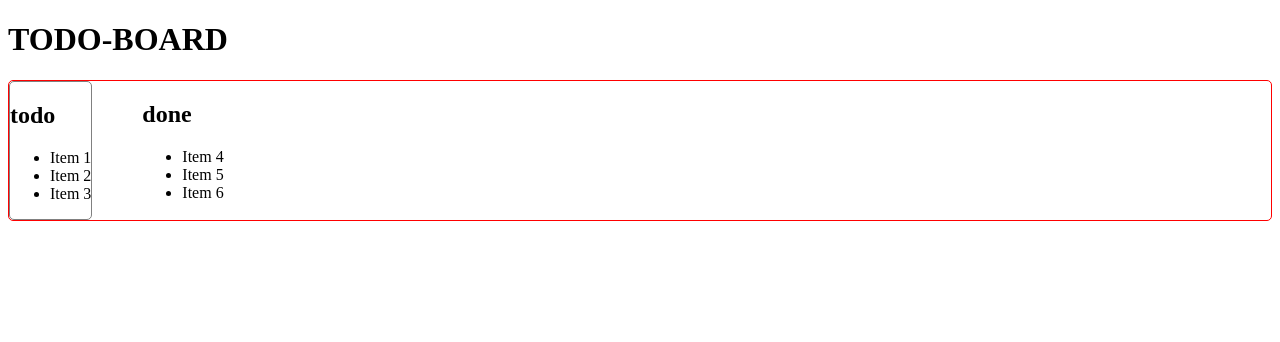
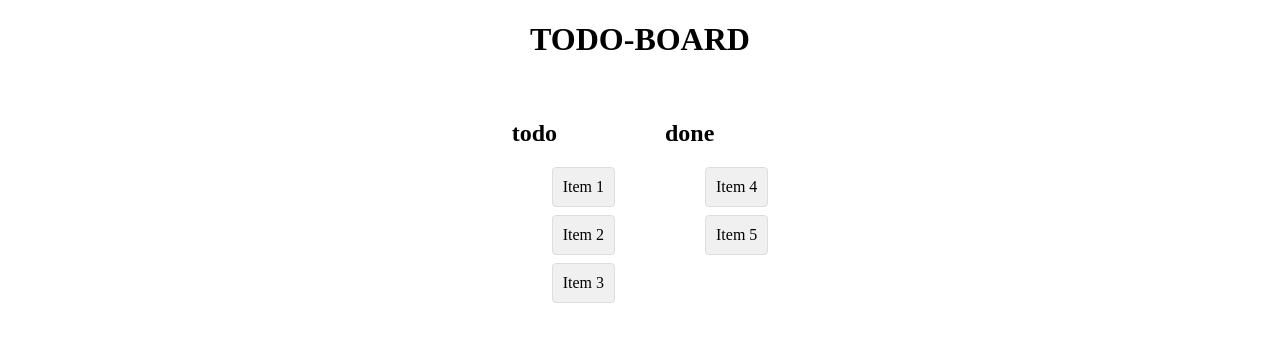
Before and after one commit to MarcosFernandesF/todo-board, a Vue app: page / in a window 1280 px wide. Shown: the top 342 px of the page. Built offline with nearby package versions, Linux system fonts and the light colour scheme.

Commit message:
Creating TaskCard component and integrating it with the Board

```diff
--- a/src/components/Board.vue
+++ b/src/components/Board.vue
@@ -7,36 +7,51 @@
     <section class="board-column">
       <h2>todo</h2>
       <ul id="todoColumn">
-        <li>Item 1</li>
-        <li>Item 2</li>
-        <li>Item 3</li>
+        <TaskCard
+          v-for="item in mockTodo"
+          :key="item.id"
+          :task="item"
+        />
       </ul>
     </section>
     <section>
       <h2>done</h2>
       <ul id="doneColumn">
-        <li>Item 4</li>
-        <li>Item 5</li>
-        <li>Item 6</li>
+        <TaskCard
+          v-for="item in mockDone"
+          :key="item.id"
+          :task="item"
+        />
       </ul>
     </section>
   </main>
 </template>
 
-<script>
+<script setup>
+import TaskCard from './TaskCard.vue'
 
+const mockTodo = [
+  { id: 1, title: 'Item 1' },
+  { id: 2, title: 'Item 2' },
+  { id: 3, title: 'Item 3' }
+]
+
+const mockDone = [
+  { id: 4, title: 'Item 4' },
+  { id: 5, title: 'Item 5' }
+]
 </script>
 
 <style scoped>
+header {
+  text-align: center;
+  margin-bottom: 20px;
+}
+
 .board-columns {
   display: flex;
   gap: 50px;
-  border: 1px solid red;
-  border-radius: 5px;
-}
-
-.board-column {
-  border: 1px solid grey;
-  border-radius: 5px;
+  justify-content: center;
+  padding: 20px;
 }
 </style>
--- /dev/null
+++ b/src/components/TaskCard.vue
@@ -0,0 +1,25 @@
+<template>
+  <li class="task-card">
+    {{ task.title }}
+  </li>
+</template>
+
+<script setup>
+defineProps({
+  task: {
+    type: Object,
+    required: true
+  }
+})
+</script>
+
+<style scoped>
+.task-card {
+  border-radius: 4px;
+  border: 1px solid #ddd;
+  background-color: #f0f0f0;
+  list-style: none;
+  padding: 10px;
+  margin-bottom: 8px;
+}
+</style>
```
